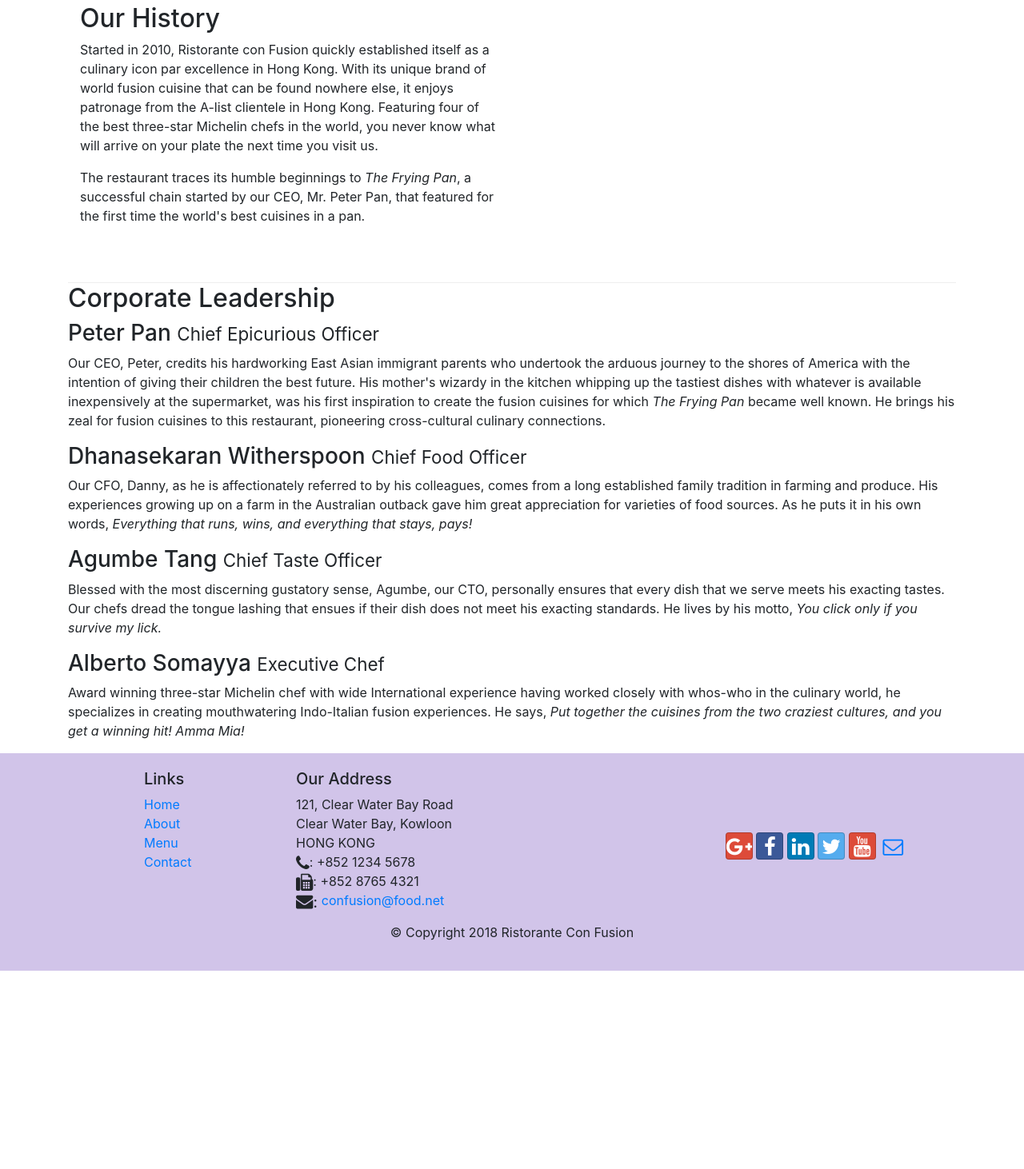
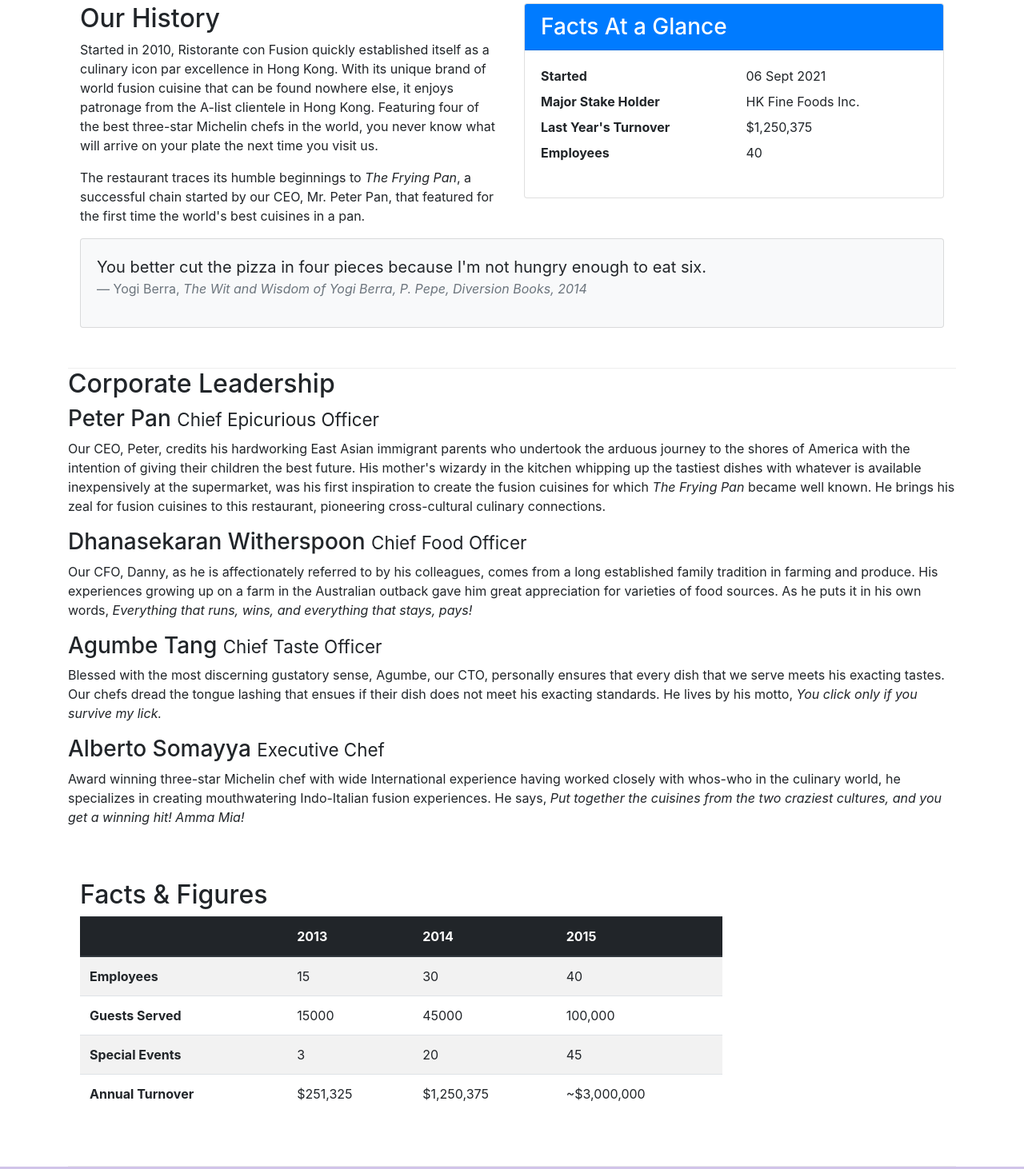
Before and after one commit to NikhilRaj060/Resuturant-Project, a website: page aboutus.html in a window 1280 px wide. Shown: the part 511-1973 px from the top of the page at 80% size. Before the commit the page ends 1725 px from the top, so only its background shows below. Drawn offline with nearby package versions, Linux system fonts and the light colour scheme.

Commit message:
The Bootstrap Tbales And Cards

```diff
--- a/aboutus.html
+++ b/aboutus.html
@@ -67,11 +67,55 @@
                 <p>Started in 2010, Ristorante con Fusion quickly established itself as a culinary icon par excellence in Hong Kong. With its unique brand of world fusion cuisine that can be found nowhere else, it enjoys patronage from the A-list clientele in Hong Kong.  Featuring four of the best three-star Michelin chefs in the world, you never know what will arrive on your plate the next time you visit us.</p>
                 <p>The restaurant traces its humble beginnings to <em>The Frying Pan</em>, a successful chain started by our CEO, Mr. Peter Pan, that featured for the first time the world's best cuisines in a pan.</p>
             </div>
-            <div>
+            <div class="col-sm">
+                <div class="card">
+                    <h3 class="card-header bg-primary text-white">
+                        Facts At a Glance
+                    </h3>
+                    <div class="card-body">
+                        <dl class="row">
+                            <dt class="col-6">
+                                Started
+                            </dt>
+                            <dd class="col-6">
+                                06 Sept 2021
+                            </dd>
+                            <dt class="col-6">
+                                Major Stake Holder
+                            </dt>
+                            <dd class="col-6">
+                                HK Fine Foods Inc.
+                            </dd>
+                            <dt class="col-6">
+                                Last Year's Turnover
+                            </dt>
+                            <dd class="col-6">
+                                $1,250,375
+
+                            </dd>
+                            <dt class="col-6">
+                                Employees
+                            </dt>
+                            <dd class="col-6">
+                                40
+                            </dd>
+                        </dl>
+                    </div>
+                </div>
+            </div>
+            <div class="col-12">
+                <div class="card card-body bg-light">
+                    <blockquote class="blockquote">
+                        <p class="mb-0">You better cut the pizza in four pieces because
+                            I'm not hungry enough to eat six.</p>
+                        <footer class="blockquote-footer">Yogi Berra,
+                            <cite title="Source Title">The Wit and Wisdom of Yogi Berra,
+                            P. Pepe, Diversion Books, 2014</cite>
+                        </footer>
+                    </blockquote>
+                </div>
             </div>
         </div>
-
-
         <div>
             <div>
                 <h2>Corporate Leadership</h2>
@@ -84,6 +128,50 @@
                 <h3>Alberto Somayya <small>Executive Chef</small></h3>
                 <p class="d-none d-sm-block">Award winning three-star Michelin chef with wide International experience having worked closely with whos-who in the culinary world, he specializes in creating mouthwatering Indo-Italian fusion experiences. He says, <em>Put together the cuisines from the two craziest cultures, and you get a winning hit! Amma Mia!</em></p>
             </div>
+       </div>
+       <div class="row row-content">
+        <div class="col-12 col-sm-9">
+            <h2>Facts &amp; Figures</h2>
+            <div class="table-responsive">
+                <table class="table table-striped">
+                    <thead class="thead-dark">
+                        <tr>
+                            <th>&nbsp;</th>
+                            <th>2013</th>
+                            <th>2014</th>
+                            <th>2015</th>
+                        </tr>
+                    </thead>
+                    <tbody>
+                        <tr id="table-hover">
+                            <th>Employees</th>
+                            <td>15</td>
+                            <td>30</td>
+                            <td>40</td>
+                        </tr>
+                        <tr id="table-hover">
+                            <th>Guests Served</th>
+                            <td>15000</td>
+                            <td>45000</td>
+                            <td>100,000</td>
+                        </tr>
+                        <tr id="table-hover">
+                            <th>Special Events</th>
+                            <td>3</td>
+                            <td>20</td>
+                            <td>45</td>
+                        </tr>
+                        <tr id="table-hover">
+                            <th>Annual Turnover</th>
+                            <td>$251,325</td>
+                            <td>$1,250,375</td>
+                            <td>~$3,000,000</td>
+                        </tr>
+                    </tbody>
+                </table>
+            </div>
+        </div>
+        <div class="col-12 col-sm-3"></div>
        </div>
 
     </div>
--- a/css/style.css
+++ b/css/style.css
@@ -33,3 +33,6 @@ body{
 .navbar-dark{
     background: #512DAB;
 }
+#table-hover:hover{
+    color: #512DAB;
+}
```
